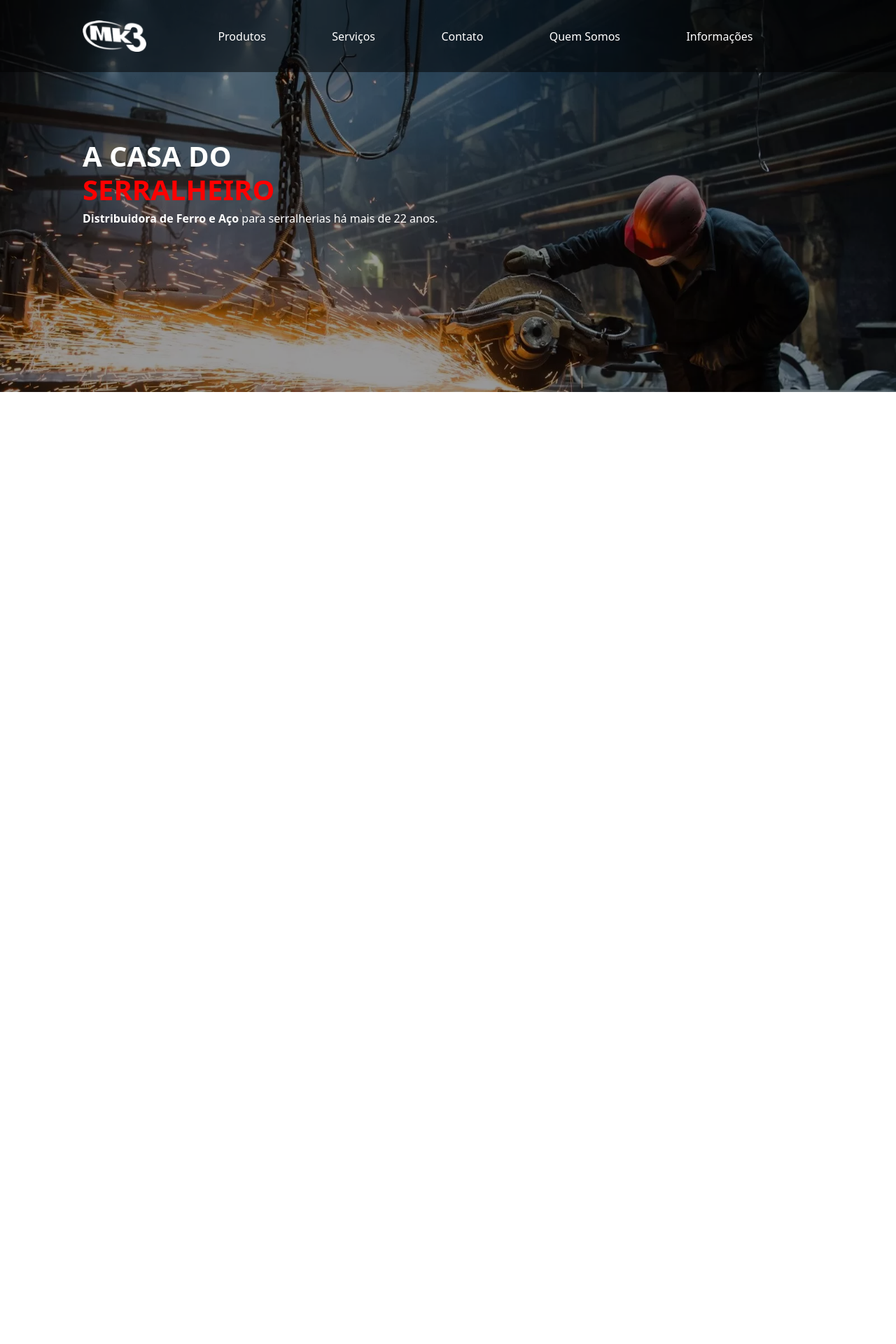
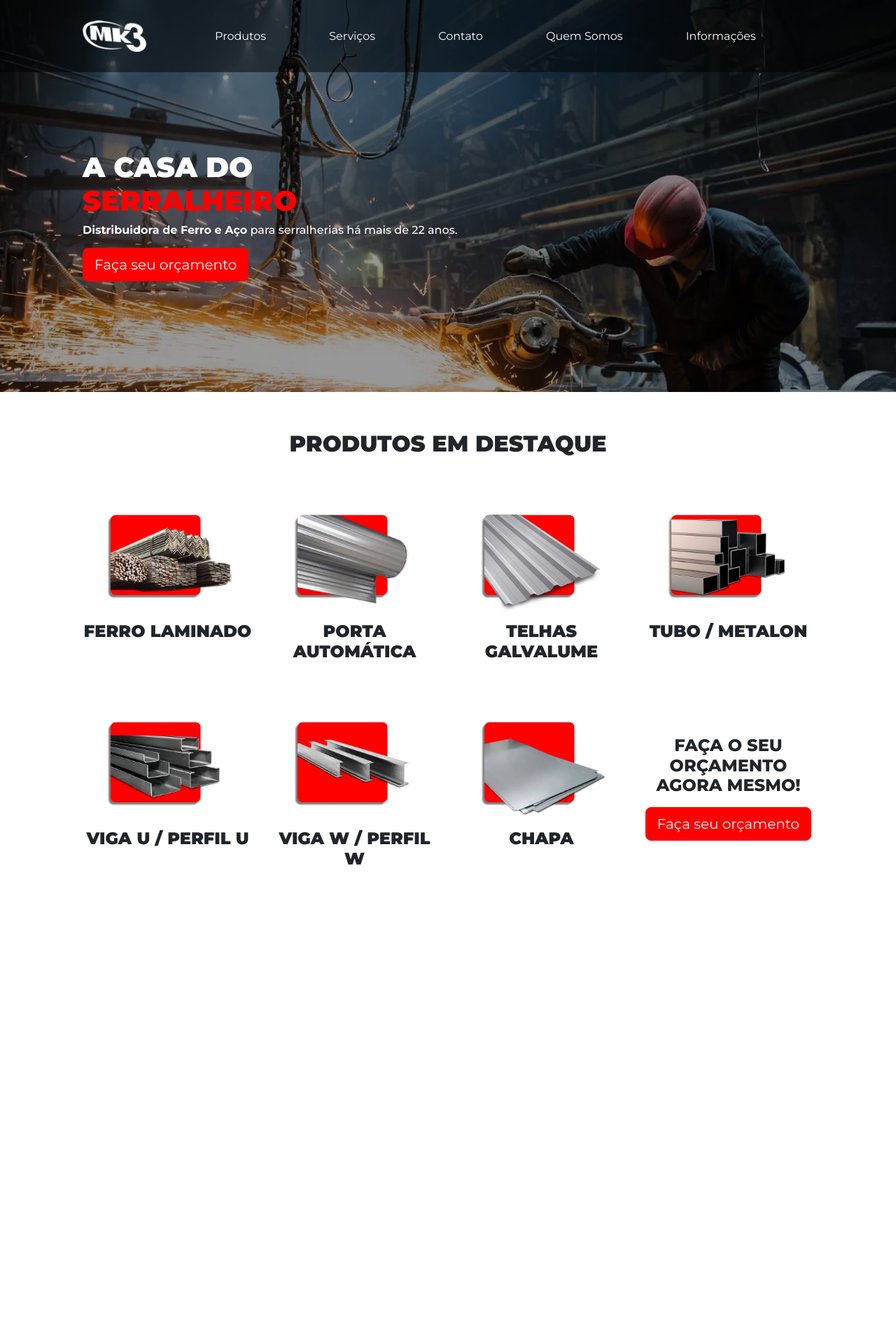
Before and after one commit to OLuizFernando/mk3ferros_site, a Flask app: page / in a window 1280 px wide. Shown: the top 1920 px of the page at 70% size. Run offline with Flask 3, Linux system fonts and the light colour scheme.

Commit message:
adding the products section

```diff
--- a/src/static/css/style.css
+++ b/src/static/css/style.css
@@ -14,12 +14,46 @@ body {
     z-index: -1;
 }
 
+.btn-primary {
+    background-color: #ff0000;
+    border-color: #ff0000;
+}
+
+.btn-primary:hover {
+    background-color: #cc0000;
+    border-color: #cc0000;
+}
+
 .desktop-only {
     display: block;
 }
 
+.fw-extrabold {
+    font-weight: 800;
+}
+
+.fw-black {
+    font-weight: 900;
+}
+
+.header {
+    height: 55vh;
+}
+
 .mobile-only {
     display: none;
+}
+
+.montserrat {
+    font-family: "Montserrat", sans-serif;
+}
+
+.products-section {
+    margin-top: 4rem;
+}
+
+.text-primary {
+    color: #f00 !important;
 }
 
 @media (max-width: 991px) {
@@ -30,4 +64,8 @@ body {
     .mobile-only {
         display: block;
     }
+
+    .products-section {
+        margin-top: 5rem;
+    }
 }
--- a/src/templates/index.html
+++ b/src/templates/index.html
@@ -5,12 +5,55 @@
 {% endblock %}
 
 {% block main %}
-        <img class="bg-img" src="../static/img/home/banner_serralheiro.webp" alt="Banner serralheiro">
+    <img class="bg-img" src="../static/img/home/banner_serralheiro.webp" alt="Banner serralheiro">
 
-        <div class="container p-5">
-            <div class="my-auto py-5">
-                <h1 class="text-white fw-bold">A CASA DO<br><span style="color: #f00;">SERRALHEIRO</span></h1>
-                <h6 class="text-white"><strong>Distribuidora de Ferro e Aço</strong> para serralherias há mais de 22 anos.</h3>
+    <div class="py-5">
+        <div class="my-auto py-5">
+            <h1 class="text-white fw-black">A CASA DO<br><span class="text-primary">SERRALHEIRO</span></h1>
+            <h6 class="text-white mb-3">
+                <strong>Distribuidora de Ferro e Aço</strong> para serralherias há mais de 22 anos.
+            </h6>
+            <button type="button" class="btn btn-primary btn-lg">Faça seu orçamento</button>
+        </div>
+    </div>
+
+    <div class="products-section py-5">
+        <p class="fs-2 fw-black text-center mb-5">PRODUTOS EM DESTAQUE</p>
+        <div class="row row-cols-1 row-cols-sm-2 row-cols-md-4 mb-5">
+            <div class="col text-center">
+                <img class="w-75" src="../static/img/home/ferros-laminados.webp" alt="Ferro laminado">
+                <h2 class="fs-4 fw-black">FERRO LAMINADO</h2>
+            </div>
+            <div class="col text-center">
+                <img class="w-75" src="../static/img/home/porta-automatica.webp" alt="Porta automática">
+                <h2 class="fs-4 fw-black">PORTA AUTOMÁTICA</h2>
+            </div>
+            <div class="col text-center">
+                <img class="w-75" src="../static/img/home/telha-Galvalume.webp" alt="Telha galvalume">
+                <h2 class="fs-4 fw-black">TELHAS GALVALUME</h2>
+            </div>
+            <div class="col text-center">
+                <img class="w-75" src="../static/img/home/tubos-de-acos.webp" alt="Tubo metalon de aço">
+                <h2 class="fs-4   fw-black">TUBO / METALON</h2>
             </div>
         </div>
-{% endblock %}
+        <div class="row row-cols-1 row-cols-sm-2 row-cols-md-4">
+            <div class="col text-center">
+                <img class="w-75" src="../static/img/home/viga-u.webp" alt="Viga perfil U">
+                <h2 class="fs-4 fw-black">VIGA U / PERFIL U</h2>
+            </div>
+            <div class="col text-center">
+                <img class="w-75" src="../static/img/home/viga-w.webp" alt="Viga perfil W">
+                <h2 class="fs-4 fw-black">VIGA W / PERFIL W</h2>
+            </div>
+            <div class="col text-center">
+                <img class="w-75" src="../static/img/home/chapas.webp" alt="Chapa de aço">
+                <h2 class="fs-4 fw-black">CHAPA</h2>
+            </div>
+            <div class="col text-center my-auto">
+                <h2 class="fs-4 fw-extrabold mb-3 px-3">FAÇA O SEU ORÇAMENTO AGORA MESMO!</h2>
+                <button type="button" class="btn btn-primary btn-lg">Faça seu orçamento</button>
+            </div>
+        </div>
+    </div>
+    {% endblock %}
--- a/src/templates/layout.html
+++ b/src/templates/layout.html
@@ -4,6 +4,11 @@
     <meta charset="UTF-8">
     <meta name="viewport" content="width=device-width, initial-scale=1.0">
     <title>{% block title %}{% endblock %} - MK3</title>
+
+    <!-- Importando fontes do Google Fonts -->
+    <link rel="preconnect" href="https://fonts.googleapis.com">
+    <link rel="preconnect" href="https://fonts.gstatic.com" crossorigin>
+    <link href="https://fonts.googleapis.com/css2?family=Montserrat:ital,wght@0,100..900;1,100..900&display=swap" rel="stylesheet">
 
     <!-- Importando o Bootstrap -->
     <link href="https://cdn.jsdelivr.net/npm/bootstrap@5.3.3/dist/css/bootstrap.min.css" rel="stylesheet" integrity="sha384-QWTKZyjpPEjISv5WaRU9OFeRpok6YctnYmDr5pNlyT2bRjXh0JMhjY6hW+ALEwIH" crossorigin="anonymous">
@@ -12,7 +17,7 @@
 
     <link rel="stylesheet" href="../static/css/style.css">
 </head>
-<body>
+<body class="montserrat">
     <nav class="navbar navbar-expand-lg navbar-dark bg-black" style="--bs-bg-opacity: .5;">
         <div class="container px-5 py-3">
             <a class="navbar-brand" href="/">
@@ -43,7 +48,7 @@
         </div>
     </nav>
 
-    <main>
+    <main class="container px-5 py-3">
         {% block main %}{% endblock %}
     </main>
 
```
